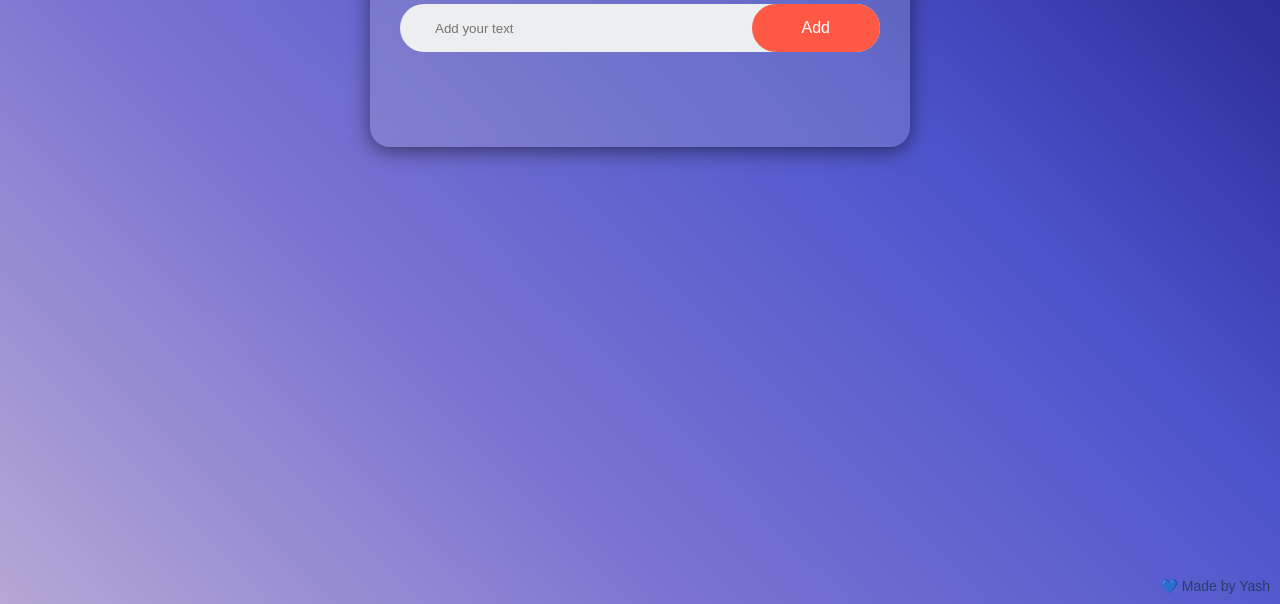
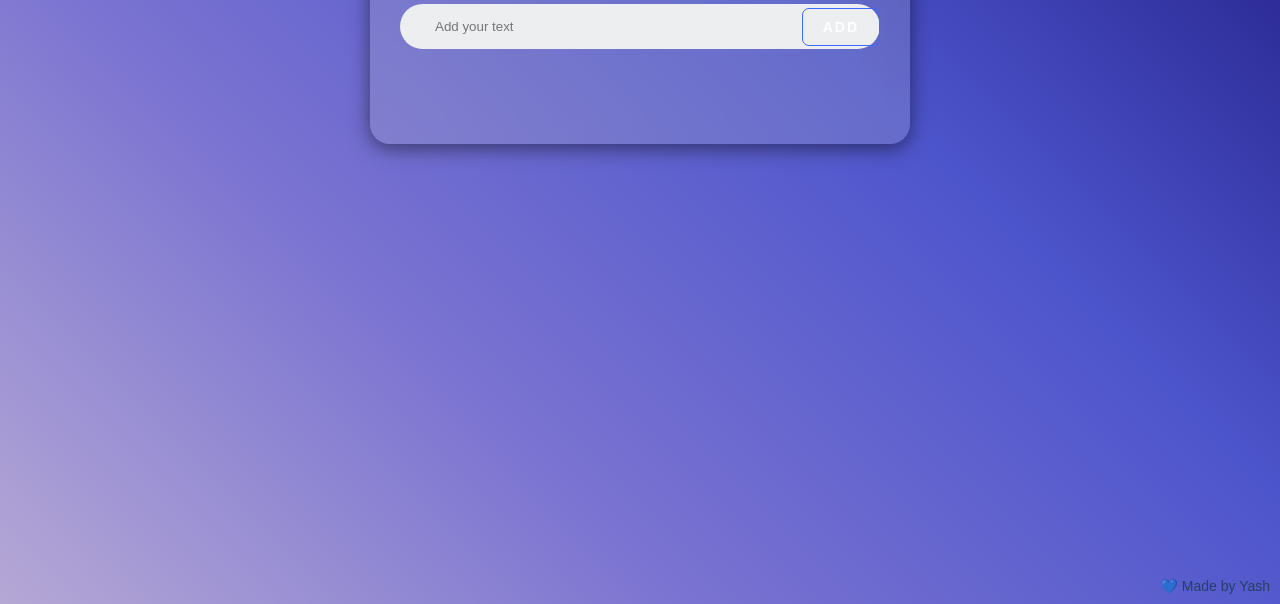
Before and after one commit to chavankapil/To-Do-List, a plain HTML site: page index.html in a window 1280 px wide. Shown: the part 196-800 px from the top of the page. Drawn offline with Linux system fonts and the light colour scheme.

Commit message:
Update style.css

```diff
--- a/style.css
+++ b/style.css
@@ -55,16 +55,80 @@ input {
     font-weight: 14px; /* Set font weight */
 }
 
+/* From Uiverse.io by mrhyddenn */
 button {
-    border: none; /* Remove border */
-    outline: none; /* Remove outline on focus */
-    padding: 15px 50px; /* Padding around the button */
-    background: #ff5945; /* Background color */
-    color: #fff; /* Text color */
-    font-size: 16px; /* Font size */
-    cursor: pointer; /* Change cursor on hover */
-    border-radius: 40px; /* Rounded corners */
+  position: relative;
+  padding: 10px 20px;
+  border-radius: 7px;
+  border: 1px solid rgb(61, 106, 255);
+  font-size: 14px;
+  text-transform: uppercase;
+  font-weight: 600;
+  letter-spacing: 2px;
+  background: transparent;
+  color: #fff;
+  overflow: hidden;
+  box-shadow: 0 0 0 0 transparent;
+  -webkit-transition: all 0.2s ease-in;
+  -moz-transition: all 0.2s ease-in;
+  transition: all 0.2s ease-in;
 }
+
+button:hover {
+  background: rgb(61, 106, 255);
+  box-shadow: 0 0 30px 5px rgba(0, 142, 236, 0.815);
+  -webkit-transition: all 0.2s ease-out;
+  -moz-transition: all 0.2s ease-out;
+  transition: all 0.2s ease-out;
+}
+
+button:hover::before {
+  -webkit-animation: sh02 0.5s 0s linear;
+  -moz-animation: sh02 0.5s 0s linear;
+  animation: sh02 0.5s 0s linear;
+}
+
+button::before {
+  content: '';
+  display: block;
+  width: 0px;
+  height: 86%;
+  position: absolute;
+  top: 7%;
+  left: 0%;
+  opacity: 0;
+  background: #fff;
+  box-shadow: 0 0 50px 30px #fff;
+  -webkit-transform: skewX(-20deg);
+  -moz-transform: skewX(-20deg);
+  -ms-transform: skewX(-20deg);
+  -o-transform: skewX(-20deg);
+  transform: skewX(-20deg);
+}
+
+@keyframes sh02 {
+  from {
+    opacity: 0;
+    left: 0%;
+  }
+
+  50% {
+    opacity: 1;
+  }
+
+  to {
+    opacity: 0;
+    left: 100%;
+  }
+}
+
+button:active {
+  box-shadow: 0 0 0 0 transparent;
+  -webkit-transition: box-shadow 0.2s ease-in;
+  -moz-transition: box-shadow 0.2s ease-in;
+  transition: box-shadow 0.2s ease-in;
+}
+
 
 ul li {
     list-style: none; /* Remove default list styling */
```
